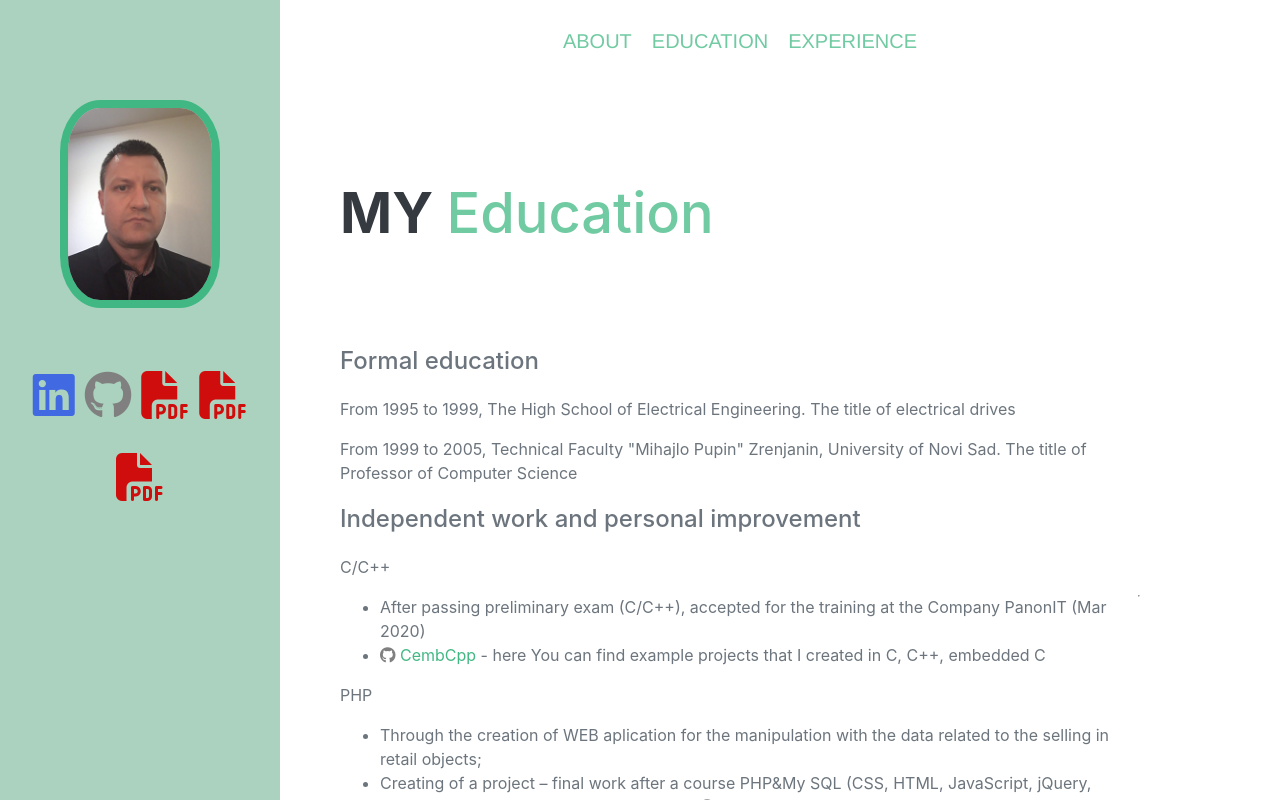
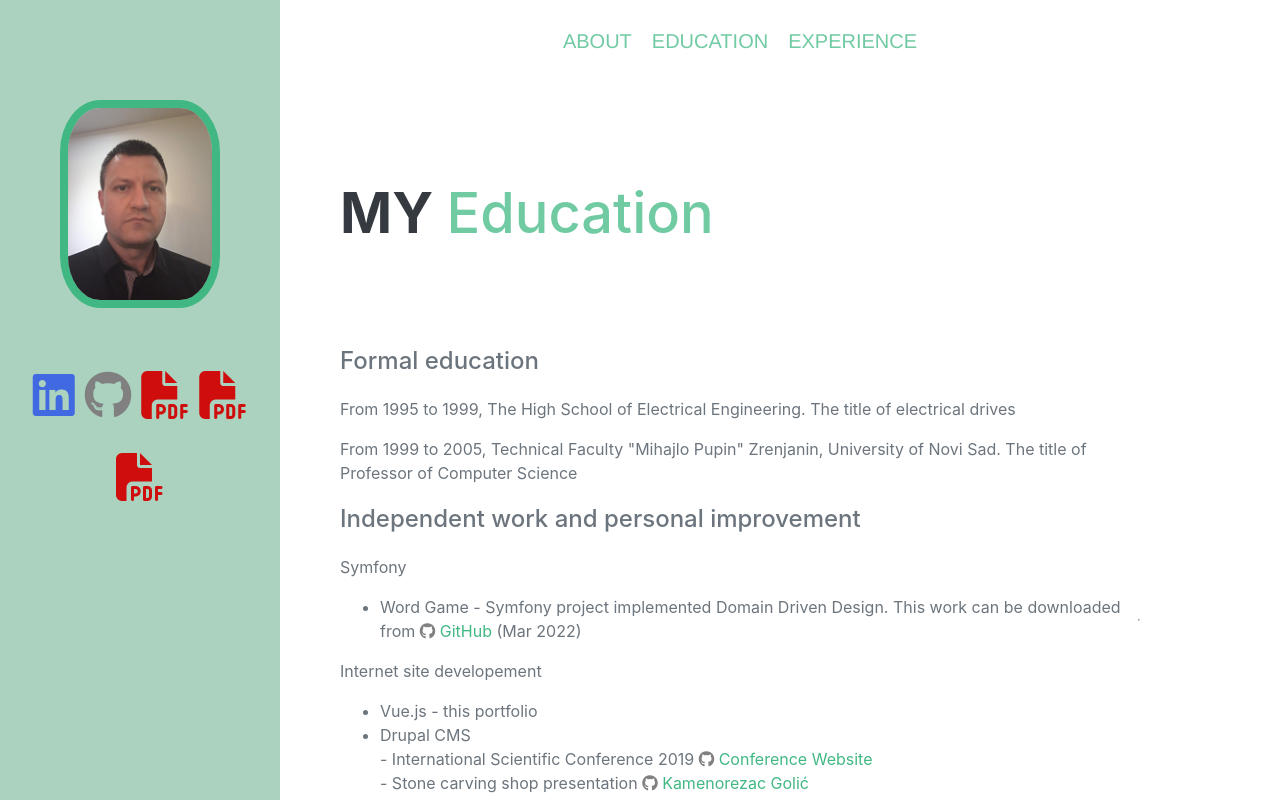
Before and after one commit to GoranSubic/GoranSubic.github.io, a Vue app: page / in a window 1280 px wide. Both pictures are taken after a click on the item "EDUCATION". Shown: the top 800 px of the page. Built offline with nearby package versions, Linux system fonts and the light colour scheme.

Commit message:
Education update

```diff
--- a/src/views/Education.vue
+++ b/src/views/Education.vue
@@ -17,18 +17,49 @@
                     <span class="subheading-education">Independent work and personal improvement</span>
                 </div>
                 <p class="">
-                    C/C++
+                    Symfony
                     <ul>
                         <li>
-                            After passing preliminary exam (C/C++), accepted for the training at the Company PanonIT (Mar 2020)
+                            Word Game - Symfony project implemented Domain Driven Design.
+                            This work can be downloaded from
+                            <a href="https://github.com/GoranSubic/wordgame" target="_blank">
+                                <span style="font-size: 1em; color: grey;">
+                                    <i class="fab fa-github"></i>
+                                </span> GitHub
+                            </a> (Mar 2022)
+                        </li>
+                    </ul>
+                </p>
+                <p class="">
+                    Internet site developement
+                    <ul>
+                        <li>
+                            Vue.js - this portfolio
                         </li>
                         <li>
-                            <a href="https://github.com/GoranSubic/CembCpp" target="_blank">
-                                <span style="font-size: 1em; color: grey;">
-                                    <i class="fab fa-github"></i>
-                                </span> CembCpp
-                            </a>
-                            - here You can find example projects that I created in C, C++, embedded C
+                            Drupal CMS
+                            <div>
+                                - International Scientific Conference 2019
+                                <a href="https://github.com/GoranSubic/conference" target="_blank">
+                                    <span style="font-size: 1em; color: grey;">
+                                        <i class="fab fa-github"></i>
+                                    </span> Conference Website
+                                </a>
+                            </div>
+                            <div>
+                                - Stone carving shop presentation
+                                <a href="https://github.com/GoranSubic/kamenorezacgolic" target="_blank">
+                                    <span style="font-size: 1em; color: grey;">
+                                        <i class="fab fa-github"></i>
+                                    </span> Kamenorezac Golić
+                                </a>
+                            </div>
+                        </li>
+                        <li>
+                            Joomla CMS
+                        </li>
+                        <li>
+                            Wordpress CMS
                         </li>
                     </ul>
                 </p>
@@ -50,44 +81,18 @@
                     </ul>
                 </p>
                 <p class="">
-                    Internet site developement
+                    C/C++
                     <ul>
                         <li>
-                            Vue.js - this portfolio and
-                            <a class="tooltip" href="https://goransubic.github.io/MemoryGame-Vue.js/" target="_blank">
-                                <span style="font-size: 1em;color: rgb(65, 184, 131);">
-                                    <i class="fab fa-vuejs"></i>
-                                    <span class="tooltiptext">Vue.js example - MemoryGame</span>
-                                </span> MemoryGame
-                            </a>
+                            After passing preliminary exam (C/C++), accepted for the training at the Company PanonIT (Mar 2020)
                         </li>
                         <li>
-                            Drupal CMS - International Scientific Conference 2019
-                            <a href="https://github.com/GoranSubic/conference" target="_blank">
+                            <a href="https://github.com/GoranSubic/CembCpp" target="_blank">
                                 <span style="font-size: 1em; color: grey;">
                                     <i class="fab fa-github"></i>
-                                </span> Conference Website
+                                </span> CembCpp
                             </a>
-                        </li>
-                        <li>
-                            Joomla CMS
-                        </li>
-                        <li>
-                            Wordpress CMS
-                        </li>
-                    </ul>
-                </p>
-                <p class="">
-                    Symfony
-                    <ul>
-                        <li>
-                            Create crawler application (Symfony DomCrawler) which reads data from web site and shows that data on local servers page.
-                            This work can be downloaded from
-                            <a href="https://github.com/GoranSubic/sitedata" target="_blank">
-                                <span style="font-size: 1em; color: grey;">
-                                    <i class="fab fa-github"></i>
-                                </span> GitHub
-                            </a> (Dec 2015)
+                            - here You can find example projects that I created in C, C++, embedded C
                         </li>
                     </ul>
                 </p>
```
